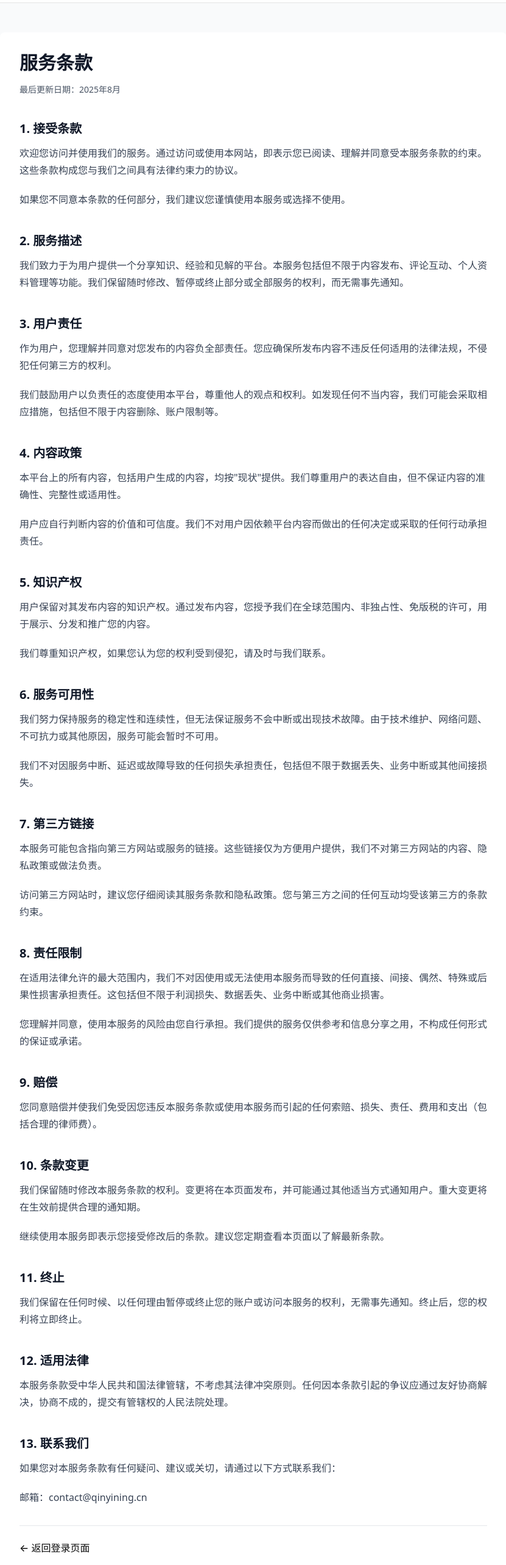
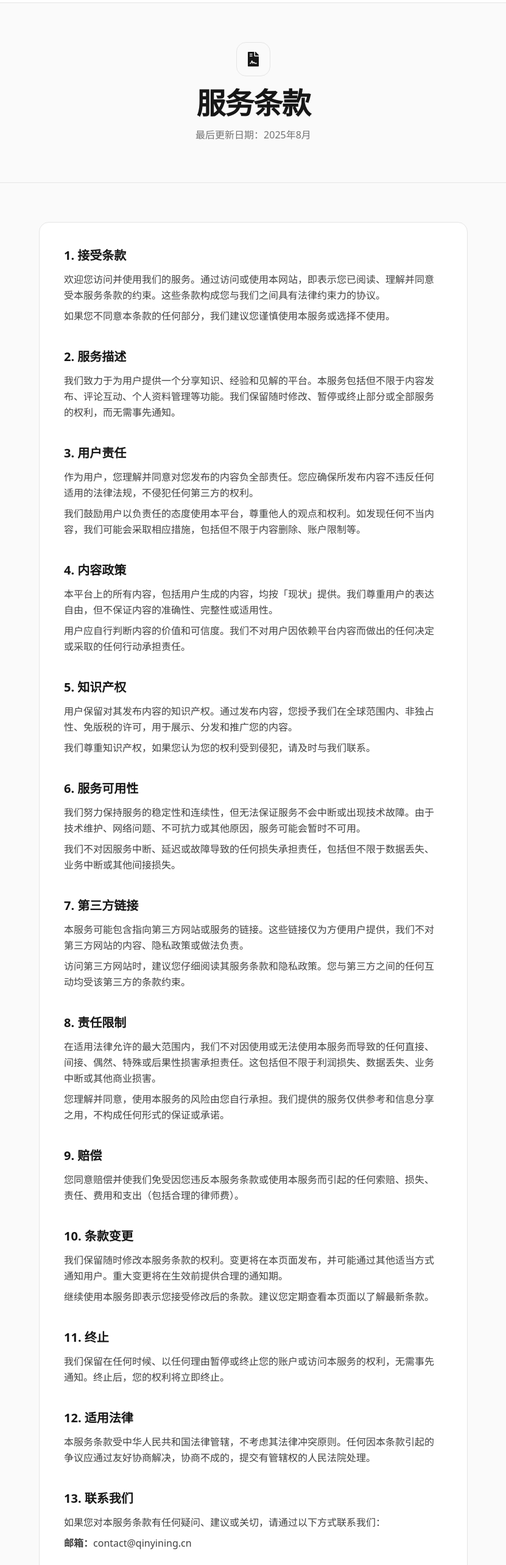
Before and after one commit to programming666/personal-blog, a React (Vite) app in the folder frontend/: page /terms in a window 1280 px wide. Shown: the part 60-2626 px from the top of the page at 61% size, without its empty margins (224-1055 px from the left). Built offline with nearby package versions, Linux system fonts and the light colour scheme; no server answers.

Commit message:
style: 隐私政策/服务条款页面 UI 与主站统一(hero 区 + card 容器 + neutral 色系,返回首页)

```diff
--- a/frontend/src/pages/PrivacyPage.tsx
+++ b/frontend/src/pages/PrivacyPage.tsx
@@ -1,60 +1,63 @@
 // @ts-nocheck
 import React from 'react';
 import { Link } from 'react-router-dom';
+import { FaShieldAlt, FaArrowLeft } from 'react-icons/fa';
+
+const section = 'text-xl font-semibold text-neutral-900 dark:text-white mb-3';
+const body = 'text-neutral-700 dark:text-neutral-300 leading-relaxed';
+const list = 'list-disc pl-6 mt-2 space-y-1 text-neutral-700 dark:text-neutral-300';
 
 const PrivacyPage = () => {
   return (
-    <div className="min-h-screen bg-gray-50 dark:bg-gray-900 py-12">
-      <div className="max-w-4xl mx-auto px-4 sm:px-6 lg:px-8">
-        <div className="bg-white dark:bg-gray-800 shadow-lg rounded-lg p-8">
-          <div className="mb-8">
-            <h1 className="text-3xl font-bold text-gray-900 dark:text-white mb-4">
+    <div>
+      <section className="border-b border-neutral-200 dark:border-neutral-800">
+        <div className="max-w-7xl mx-auto px-4 sm:px-6 lg:px-8 py-16 text-center">
+          <div className="w-14 h-14 rounded-2xl mx-auto mb-5 border border-neutral-200 dark:border-neutral-800 grid place-items-center">
+            <FaShieldAlt className="text-2xl text-neutral-900 dark:text-white" />
+          </div>
+          <h1 className="text-4xl sm:text-5xl font-bold tracking-tight text-neutral-900 dark:text-white">
             隐私政策
           </h1>
-            <p className="text-sm text-gray-600 dark:text-gray-400">
+          <p className="mt-4 max-w-xl mx-auto text-neutral-500 dark:text-neutral-400">
             最后更新日期：2025年8月
           </p>
         </div>
+      </section>
 
-          <div className="prose dark:prose-invert max-w-none text-gray-700 dark:text-gray-300 space-y-6">
+      <section className="max-w-3xl mx-auto px-4 sm:px-6 lg:px-8 py-16">
+        <div className="card p-6 sm:p-10 space-y-10">
           <section>
-              <h2 className="text-xl font-semibold text-gray-900 dark:text-white mb-3">
-                1. 引言
-              </h2>
-              <p>
+            <h2 className={section}>1. 引言</h2>
+            <p className={body}>
               我们高度重视您的隐私和个人信息安全。本隐私政策旨在透明地向您说明我们如何收集、使用、存储和保护您的个人信息。我们承诺以负责任的态度处理您的数据，并为您提供清晰的选择。
             </p>
-              <p className="mt-2">
+            <p className={body + ' mt-2'}>
               使用我们的服务即表示您同意本隐私政策的条款。我们建议您仔细阅读并理解这些内容，如有疑问，请随时联系我们。
             </p>
           </section>
 
           <section>
-              <h2 className="text-xl font-semibold text-gray-900 dark:text-white mb-3">
-                2. 信息收集
-              </h2>
-              <p>
+            <h2 className={section}>2. 信息收集</h2>
+            <p className={body}>
               为了提供优质的服务体验，我们可能会收集以下类型的信息：
             </p>
-              <ul className="list-disc pl-6 mt-2 space-y-1">
-                <li><strong>注册信息：</strong>用户名、邮箱地址、密码等基本信息</li>
-                <li><strong>个人资料：</strong>头像、个人简介、兴趣爱好等自愿提供的信息</li>
+            <ul className={list}>
+              <li><strong>注册信息：</strong>用户名、邮箱地址等账号基本信息</li>
+              <li><strong>个人资料：</strong>头像、个人简介等自愿提供的信息</li>
               <li><strong>使用数据：</strong>访问时间、浏览内容、互动行为等服务使用记录</li>
               <li><strong>技术信息：</strong>IP地址、浏览器类型、设备标识符等技术数据</li>
             </ul>
-              <p className="mt-2">
-                我们仅在必要范围内收集信息，并始终遵循最小化原则。您有权通过联系支持人员来选择是否提供某些信息，但这可能影响您使用部分功能的完整性。
+            <p className={body + ' mt-2'}>
+              我们仅在必要范围内收集信息，并始终遵循最小化原则。您有权选择是否提供某些信息，但这可能影响您使用部分功能的完整性。
             </p>
           </section>
 
           <section>
-              <h2 className="text-xl font-semibold text-gray-900 dark:text-white mb-3">
-                3. 信息使用
-              </h2>
-              <p>
+            <h2 className={section}>3. 信息使用</h2>
+            <p className={body}>
               我们收集的信息主要用于以下目的：
             </p>
-              <ul className="list-disc pl-6 mt-2 space-y-1">
+            <ul className={list}>
               <li>提供、维护和改进我们的服务</li>
               <li>创建和维护您的账户</li>
               <li>向您发送与服务相关的重要通知</li>
@@ -62,175 +65,145 @@ const PrivacyPage = () => {
               <li>防止欺诈和保障安全</li>
               <li>遵守法律法规要求</li>
             </ul>
-              <p className="mt-2">
+            <p className={body + ' mt-2'}>
               我们承诺不会将您的个人信息用于与服务无关的目的。任何超出上述范围的使用，我们都会事先征得您的明确同意。
             </p>
           </section>
 
           <section>
-              <h2 className="text-xl font-semibold text-gray-900 dark:text-white mb-3">
-                4. 信息共享与披露
-              </h2>
-              <p>
+            <h2 className={section}>4. 信息共享与披露</h2>
+            <p className={body}>
               我们深知个人信息的重要性，因此严格限制信息共享范围：
             </p>
-              <ul className="list-disc pl-6 mt-2 space-y-1">
+            <ul className={list}>
               <li><strong>不出售承诺：</strong>我们郑重承诺不会向任何第三方出售您的个人信息</li>
               <li><strong>服务提供商：</strong>仅在必要时与可信的服务提供商共享，且须遵守严格的保密义务</li>
               <li><strong>法律要求：</strong>在法律法规要求或法院传票等法律程序下，可能需要披露相关信息</li>
               <li><strong>业务转让：</strong>如发生合并、收购或资产转让，相关信息可能作为业务资产转移</li>
             </ul>
-              <p className="mt-2">
+            <p className={body + ' mt-2'}>
               任何信息共享都将在合法、正当、必要的原则下进行，并尽可能进行去标识化处理。
             </p>
           </section>
 
           <section>
-              <h2 className="text-xl font-semibold text-gray-900 dark:text-white mb-3">
-                5. 数据安全
-              </h2>
-              <p>
+            <h2 className={section}>5. 数据安全</h2>
+            <p className={body}>
               我们采取业界标准的安全措施保护您的个人信息，包括但不限于：
             </p>
-              <ul className="list-disc pl-6 mt-2 space-y-1">
+            <ul className={list}>
               <li>使用加密技术传输和存储敏感信息</li>
               <li>实施访问控制和权限管理</li>
               <li>定期进行安全审计和漏洞扫描</li>
-                <li>对员工进行隐私保护培训</li>
+              <li>对运营人员进行隐私保护培训</li>
             </ul>
-              <p className="mt-2">
+            <p className={body + ' mt-2'}>
               尽管我们已尽最大努力保障数据安全，但请您理解，没有任何互联网传输或电子存储方式是绝对安全的。我们建议您也采取适当措施保护您的账户安全，如使用强密码并定期更新。
             </p>
           </section>
 
           <section>
-              <h2 className="text-xl font-semibold text-gray-900 dark:text-white mb-3">
-                6. 数据保留
-              </h2>
-              <p>
+            <h2 className={section}>6. 数据保留</h2>
+            <p className={body}>
               我们仅在实现收集目的所必需的期限内保留您的个人信息。具体保留期限根据以下因素确定：
             </p>
-              <ul className="list-disc pl-6 mt-2 space-y-1">
+            <ul className={list}>
               <li>实现服务目的所需的时间</li>
               <li>法律法规要求的保留期限</li>
               <li>解决争议和执行协议的需要</li>
             </ul>
-              <p className="mt-2">
+            <p className={body + ' mt-2'}>
               当信息不再需要时，我们将采取合理措施安全删除或匿名化处理。
             </p>
           </section>
 
           <section>
-              <h2 className="text-xl font-semibold text-gray-900 dark:text-white mb-3">
-                7. 您的权利
-              </h2>
-              <p>
+            <h2 className={section}>7. 您的权利</h2>
+            <p className={body}>
               根据相关法律法规，您享有以下权利：
             </p>
-              <ul className="list-disc pl-6 mt-2 space-y-1">
+            <ul className={list}>
               <li><strong>访问权：</strong>查询我们持有的关于您的个人信息</li>
               <li><strong>更正权：</strong>更新或更正不准确的个人信息</li>
               <li><strong>删除权：</strong>在特定情况下要求删除您的个人信息</li>
               <li><strong>限制处理权：</strong>限制或反对处理您的个人信息</li>
               <li><strong>数据可携权：</strong>获取您个人信息的副本</li>
             </ul>
-              <p className="mt-2">
-                您可以通过联系我们的支持团队直接行使您的权利。我们将在合理时间内响应您的请求。
+            <p className={body + ' mt-2'}>
+              您可以通过联系我们直接行使您的权利。我们将在合理时间内响应您的请求。
             </p>
           </section>
 
           <section>
-              <h2 className="text-xl font-semibold text-gray-900 dark:text-white mb-3">
-                8. Cookie和类似技术
-              </h2>
-              <p>
+            <h2 className={section}>8. Cookie和类似技术</h2>
+            <p className={body}>
               我们使用Cookie和类似技术来提升用户体验、分析服务使用情况并提供个性化内容。这些技术帮助我们包括但不限于如下服务：
             </p>
-              <ul className="list-disc pl-6 mt-2 space-y-1">
+            <ul className={list}>
               <li>记住您的偏好设置</li>
               <li>保持登录状态</li>
               <li>了解用户如何使用我们的服务</li>
               <li>改进和优化服务功能</li>
             </ul>
-              <p className="mt-2">
-                大多数浏览器允许您管理Cookie设置。您可以联系支持团队来选择是否拒绝某些Cookie，但这可能影响部分功能的正常使用。
+            <p className={body + ' mt-2'}>
+              大多数浏览器允许您管理Cookie设置。您可以选择是否拒绝某些Cookie，但这可能影响部分功能的正常使用。
             </p>
           </section>
 
           <section>
-              <h2 className="text-xl font-semibold text-gray-900 dark:text-white mb-3">
-                9. 第三方服务
-              </h2>
-              <p>
+            <h2 className={section}>9. 第三方服务</h2>
+            <p className={body}>
               我们的服务可能包含第三方提供的功能或链接到第三方网站。这些第三方有其独立的隐私政策，我们建议您在使用前仔细阅读。
             </p>
-              <p className="mt-2">
+            <p className={body + ' mt-2'}>
               我们对第三方网站的隐私做法或内容不承担任何责任。您与第三方之间的互动受其各自政策的约束。
             </p>
           </section>
 
           <section>
-              <h2 className="text-xl font-semibold text-gray-900 dark:text-white mb-3">
-                10. 国际数据传输
-              </h2>
-              <p>
+            <h2 className={section}>10. 国际数据传输</h2>
+            <p className={body}>
               您的信息可能会在我们拥有设施或聘请服务提供商的任何国家/地区进行存储和处理。通过使用我们的服务，您理解您的信息可能会被传输到您所在司法管辖区以外的地区。
             </p>
-              <p className="mt-2">
+            <p className={body + ' mt-2'}>
               我们确保所有数据传输都符合适用法律要求，并采取适当措施保护您的信息安全。
             </p>
           </section>
 
           <section>
-              <h2 className="text-xl font-semibold text-gray-900 dark:text-white mb-3">
-                11. 隐私政策的变更
-              </h2>
-              <p>
+            <h2 className={section}>11. 隐私政策的变更</h2>
+            <p className={body}>
               我们可能会不时更新本隐私政策，以反映服务变化、法律要求更新或用户反馈。变更将在本页面发布，并可能通过其他适当方式通知。
             </p>
-              <p className="mt-2">
+            <p className={body + ' mt-2'}>
               重大变更将在生效前提供合理的通知期。继续使用我们的服务即表示您接受更新后的政策。
             </p>
           </section>
 
           <section>
-              <h2 className="text-xl font-semibold text-gray-900 dark:text-white mb-3">
-                12. 免责声明
-              </h2>
-              <p>
-                我们致力于保护您的隐私，但请您理解，互联网环境下的信息传输和存储存在固有风险。尽管我们已尽最大努力，但无法保证绝对的数据安全。
-              </p>
-              <p className="mt-2">
-                您理解并同意，使用我们的服务即表示您接受这些风险。我们建议您定期查看本政策，了解我们如何保护您的信息。
-              </p>
-            </section>
-
-            <section>
-              <h2 className="text-xl font-semibold text-gray-900 dark:text-white mb-3">
-                13. 联系我们
-              </h2>
-              <p>
+            <h2 className={section}>12. 联系与反馈</h2>
+            <p className={body}>
               如果您对本隐私政策有任何疑问、建议或关切，或希望行使您的权利，请通过以下方式联系我们：
             </p>
-              <div className="mt-2 space-y-1">
-                <p><strong>邮箱：</strong>privacy@qinyining.cn</p>
-              </div>
-              <p className="mt-2">
-                我们将在收到您的请求后合理的期限内内给予回复。
+            <p className={body + ' mt-2'}>
+              <strong>邮箱：</strong>privacy@qinyining.cn
+            </p>
+            <p className={body + ' mt-2'}>
+              我们将在收到您的请求后的合理期限内给予回复。
             </p>
           </section>
         </div>
 
-          <div className="mt-8 pt-6 border-t border-gray-200 dark:border-gray-700">
+        <div className="mt-8 flex items-center justify-between border-t border-neutral-200 dark:border-neutral-800 pt-6">
           <Link
-              to="/login"
-              className="text-primary hover:text-primary/90 font-medium"
+            to="/"
+            className="inline-flex items-center gap-2 font-medium text-neutral-900 dark:text-white hover:opacity-70 transition-opacity"
           >
-              ← 返回登录页面
+            <FaArrowLeft className="text-xs" /> 返回首页
           </Link>
+          <span className="text-xs text-neutral-400 dark:text-neutral-500">qinyining.cn · 隐私政策</span>
         </div>
-        </div>
-      </div>
+      </section>
     </div>
   );
 };
--- a/frontend/src/pages/TermsPage.tsx
+++ b/frontend/src/pages/TermsPage.tsx
@@ -1,177 +1,160 @@
 // @ts-nocheck
 import React from 'react';
 import { Link } from 'react-router-dom';
+import { FaFileContract, FaArrowLeft } from 'react-icons/fa';
+
+const section = 'text-xl font-semibold text-neutral-900 dark:text-white mb-3';
+const body = 'text-neutral-700 dark:text-neutral-300 leading-relaxed';
+const list = 'list-disc pl-6 mt-2 space-y-1 text-neutral-700 dark:text-neutral-300';
 
 const TermsPage = () => {
   return (
-    <div className="min-h-screen bg-gray-50 dark:bg-gray-900 py-12">
-      <div className="max-w-4xl mx-auto px-4 sm:px-6 lg:px-8">
-        <div className="bg-white dark:bg-gray-800 shadow-lg rounded-lg p-8">
-          <div className="mb-8">
-            <h1 className="text-3xl font-bold text-gray-900 dark:text-white mb-4">
+    <div>
+      <section className="border-b border-neutral-200 dark:border-neutral-800">
+        <div className="max-w-7xl mx-auto px-4 sm:px-6 lg:px-8 py-16 text-center">
+          <div className="w-14 h-14 rounded-2xl mx-auto mb-5 border border-neutral-200 dark:border-neutral-800 grid place-items-center">
+            <FaFileContract className="text-2xl text-neutral-900 dark:text-white" />
+          </div>
+          <h1 className="text-4xl sm:text-5xl font-bold tracking-tight text-neutral-900 dark:text-white">
             服务条款
           </h1>
-            <p className="text-sm text-gray-600 dark:text-gray-400">
+          <p className="mt-4 max-w-xl mx-auto text-neutral-500 dark:text-neutral-400">
             最后更新日期：2025年8月
           </p>
         </div>
+      </section>
 
-          <div className="prose dark:prose-invert max-w-none text-gray-700 dark:text-gray-300 space-y-6">
+      <section className="max-w-3xl mx-auto px-4 sm:px-6 lg:px-8 py-16">
+        <div className="card p-6 sm:p-10 space-y-10">
           <section>
-              <h2 className="text-xl font-semibold text-gray-900 dark:text-white mb-3">
-                1. 接受条款
-              </h2>
-              <p>
+            <h2 className={section}>1. 接受条款</h2>
+            <p className={body}>
               欢迎您访问并使用我们的服务。通过访问或使用本网站，即表示您已阅读、理解并同意受本服务条款的约束。这些条款构成您与我们之间具有法律约束力的协议。
             </p>
-              <p className="mt-2">
+            <p className={body + ' mt-2'}>
               如果您不同意本条款的任何部分，我们建议您谨慎使用本服务或选择不使用。
             </p>
           </section>
 
           <section>
-              <h2 className="text-xl font-semibold text-gray-900 dark:text-white mb-3">
-                2. 服务描述
-              </h2>
-              <p>
+            <h2 className={section}>2. 服务描述</h2>
+            <p className={body}>
               我们致力于为用户提供一个分享知识、经验和见解的平台。本服务包括但不限于内容发布、评论互动、个人资料管理等功能。我们保留随时修改、暂停或终止部分或全部服务的权利，而无需事先通知。
             </p>
           </section>
 
           <section>
-              <h2 className="text-xl font-semibold text-gray-900 dark:text-white mb-3">
-                3. 用户责任
-              </h2>
-              <p>
+            <h2 className={section}>3. 用户责任</h2>
+            <p className={body}>
               作为用户，您理解并同意对您发布的内容负全部责任。您应确保所发布内容不违反任何适用的法律法规，不侵犯任何第三方的权利。
             </p>
-              <p className="mt-2">
+            <p className={body + ' mt-2'}>
               我们鼓励用户以负责任的态度使用本平台，尊重他人的观点和权利。如发现任何不当内容，我们可能会采取相应措施，包括但不限于内容删除、账户限制等。
             </p>
           </section>
 
           <section>
-              <h2 className="text-xl font-semibold text-gray-900 dark:text-white mb-3">
-                4. 内容政策
-              </h2>
-              <p>
-                本平台上的所有内容，包括用户生成的内容，均按"现状"提供。我们尊重用户的表达自由，但不保证内容的准确性、完整性或适用性。
+            <h2 className={section}>4. 内容政策</h2>
+            <p className={body}>
+              本平台上的所有内容，包括用户生成的内容，均按「现状」提供。我们尊重用户的表达自由，但不保证内容的准确性、完整性或适用性。
             </p>
-              <p className="mt-2">
+            <p className={body + ' mt-2'}>
               用户应自行判断内容的价值和可信度。我们不对用户因依赖平台内容而做出的任何决定或采取的任何行动承担责任。
             </p>
           </section>
 
           <section>
-              <h2 className="text-xl font-semibold text-gray-900 dark:text-white mb-3">
-                5. 知识产权
-              </h2>
-              <p>
+            <h2 className={section}>5. 知识产权</h2>
+            <p className={body}>
               用户保留对其发布内容的知识产权。通过发布内容，您授予我们在全球范围内、非独占性、免版税的许可，用于展示、分发和推广您的内容。
             </p>
-              <p className="mt-2">
+            <p className={body + ' mt-2'}>
               我们尊重知识产权，如果您认为您的权利受到侵犯，请及时与我们联系。
             </p>
           </section>
 
           <section>
-              <h2 className="text-xl font-semibold text-gray-900 dark:text-white mb-3">
-                6. 服务可用性
-              </h2>
-              <p>
+            <h2 className={section}>6. 服务可用性</h2>
+            <p className={body}>
               我们努力保持服务的稳定性和连续性，但无法保证服务不会中断或出现技术故障。由于技术维护、网络问题、不可抗力或其他原因，服务可能会暂时不可用。
             </p>
-              <p className="mt-2">
+            <p className={body + ' mt-2'}>
               我们不对因服务中断、延迟或故障导致的任何损失承担责任，包括但不限于数据丢失、业务中断或其他间接损失。
             </p>
           </section>
 
           <section>
-              <h2 className="text-xl font-semibold text-gray-900 dark:text-white mb-3">
-                7. 第三方链接
-              </h2>
-              <p>
+            <h2 className={section}>7. 第三方链接</h2>
+            <p className={body}>
               本服务可能包含指向第三方网站或服务的链接。这些链接仅为方便用户提供，我们不对第三方网站的内容、隐私政策或做法负责。
             </p>
-              <p className="mt-2">
+            <p className={body + ' mt-2'}>
               访问第三方网站时，建议您仔细阅读其服务条款和隐私政策。您与第三方之间的任何互动均受该第三方的条款约束。
             </p>
           </section>
 
           <section>
-              <h2 className="text-xl font-semibold text-gray-900 dark:text-white mb-3">
-                8. 责任限制
-              </h2>
-              <p>
+            <h2 className={section}>8. 责任限制</h2>
+            <p className={body}>
               在适用法律允许的最大范围内，我们不对因使用或无法使用本服务而导致的任何直接、间接、偶然、特殊或后果性损害承担责任。这包括但不限于利润损失、数据丢失、业务中断或其他商业损害。
             </p>
-              <p className="mt-2">
+            <p className={body + ' mt-2'}>
               您理解并同意，使用本服务的风险由您自行承担。我们提供的服务仅供参考和信息分享之用，不构成任何形式的保证或承诺。
             </p>
           </section>
 
           <section>
-              <h2 className="text-xl font-semibold text-gray-900 dark:text-white mb-3">
-                9. 赔偿
-              </h2>
-              <p>
+            <h2 className={section}>9. 赔偿</h2>
+            <p className={body}>
               您同意赔偿并使我们免受因您违反本服务条款或使用本服务而引起的任何索赔、损失、责任、费用和支出（包括合理的律师费）。
             </p>
           </section>
 
           <section>
-              <h2 className="text-xl font-semibold text-gray-900 dark:text-white mb-3">
-                10. 条款变更
-              </h2>
-              <p>
+            <h2 className={section}>10. 条款变更</h2>
+            <p className={body}>
               我们保留随时修改本服务条款的权利。变更将在本页面发布，并可能通过其他适当方式通知用户。重大变更将在生效前提供合理的通知期。
             </p>
-              <p className="mt-2">
+            <p className={body + ' mt-2'}>
               继续使用本服务即表示您接受修改后的条款。建议您定期查看本页面以了解最新条款。
             </p>
           </section>
 
           <section>
-              <h2 className="text-xl font-semibold text-gray-900 dark:text-white mb-3">
-                11. 终止
-              </h2>
-              <p>
+            <h2 className={section}>11. 终止</h2>
+            <p className={body}>
               我们保留在任何时候、以任何理由暂停或终止您的账户或访问本服务的权利，无需事先通知。终止后，您的权利将立即终止。
             </p>
           </section>
 
           <section>
-              <h2 className="text-xl font-semibold text-gray-900 dark:text-white mb-3">
-                12. 适用法律
-              </h2>
-              <p>
+            <h2 className={section}>12. 适用法律</h2>
+            <p className={body}>
               本服务条款受中华人民共和国法律管辖，不考虑其法律冲突原则。任何因本条款引起的争议应通过友好协商解决，协商不成的，提交有管辖权的人民法院处理。
             </p>
           </section>
 
           <section>
-              <h2 className="text-xl font-semibold text-gray-900 dark:text-white mb-3">
-                13. 联系我们
-              </h2>
-              <p>
+            <h2 className={section}>13. 联系我们</h2>
+            <p className={body}>
               如果您对本服务条款有任何疑问、建议或关切，请通过以下方式联系我们：
             </p>
-              <p className="mt-2">
-                邮箱：contact@qinyining.cn
+            <p className={body + ' mt-2'}>
+              <strong>邮箱：</strong>contact@qinyining.cn
             </p>
           </section>
         </div>
 
-          <div className="mt-8 pt-6 border-t border-gray-200 dark:border-gray-700">
+        <div className="mt-8 flex items-center justify-between border-t border-neutral-200 dark:border-neutral-800 pt-6">
           <Link
-              to="/login"
-              className="text-primary hover:text-primary/90 font-medium"
+            to="/"
+            className="inline-flex items-center gap-2 font-medium text-neutral-900 dark:text-white hover:opacity-70 transition-opacity"
           >
-              ← 返回登录页面
+            <FaArrowLeft className="text-xs" /> 返回首页
           </Link>
+          <span className="text-xs text-neutral-400 dark:text-neutral-500">qinyining.cn · 服务条款</span>
         </div>
-        </div>
-      </div>
+      </section>
     </div>
   );
 };
```
Lines whose indentation alone changed are shown as unchanged.
